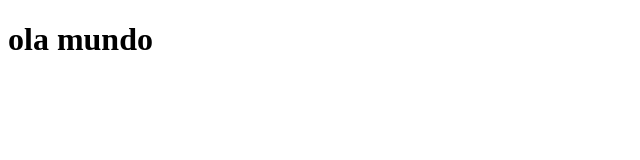
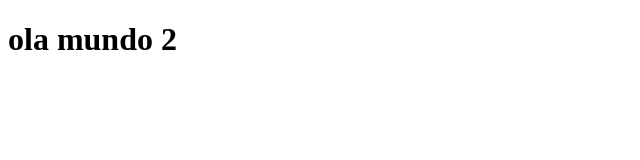
Before and after one commit to thais-pacheco/teste, a plain HTML site: page index.html in a window 1280 px wide. Shown: the full height of the page, 0-640 px from the left. Drawn offline with Linux system fonts and the light colour scheme.

Commit message:
ola mundo2

```diff
--- a/index.html
+++ b/index.html
@@ -7,6 +7,6 @@
     <title>Document</title>
 </head>
 <body>
-    <h1>ola mundo</h1>
+    <h1>ola mundo 2</h1>
 </body>
 </html>
```
